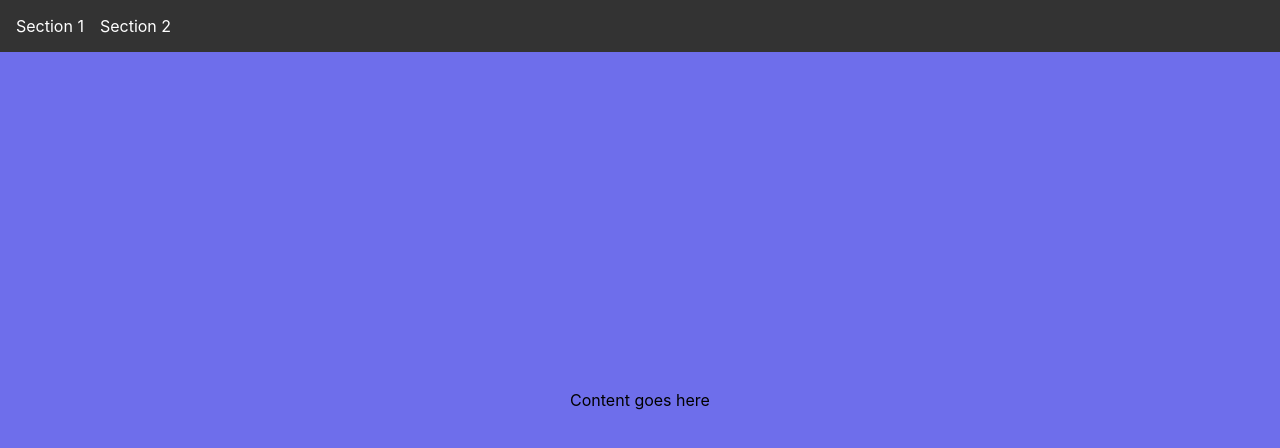
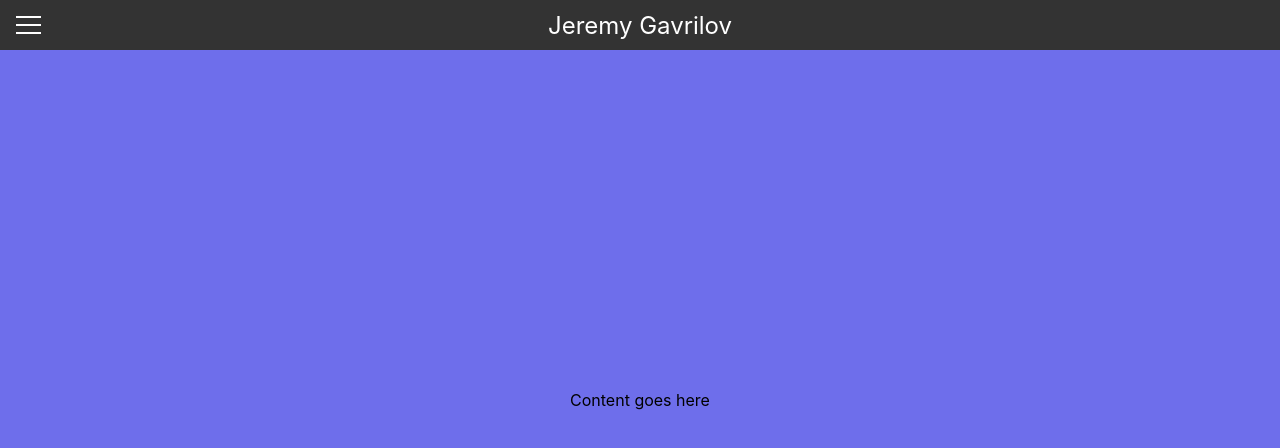
Before and after one commit to jgavrilo/Website-Template, a Next.js app: page / in a window 1280 px wide. Shown: the top 448 px of the page. Built offline with nearby package versions, Linux system fonts and the light colour scheme.

Commit message:
Navigation Update

```diff
--- a/components/Navbar.tsx
+++ b/components/Navbar.tsx
@@ -4,38 +4,65 @@
  *  It contains a navigation bar with links to scroll to different sections of the page.
  *
  */
-import React from 'react';
-import styles from '../styles/components/Navbar.module.css';
+import React, { useState, useEffect, useRef } from "react";
+import styles from "../styles/components/Navbar.module.css";
 
 const Navbar: React.FC = () => {
+  const [showDropdown, setShowDropdown] = useState(false);
+  const headerRef = useRef<HTMLDivElement>(null);
+
+  useEffect(() => {
+    const handleClickOutside = (event: MouseEvent) => {
+      if (headerRef.current && !headerRef.current.contains(event.target as Node)) {
+        setShowDropdown(false);
+      }
+    };
+
+    document.addEventListener("click", handleClickOutside);
+
+    return () => {
+      document.removeEventListener("click", handleClickOutside);
+    };
+  }, []);
+
+  const toggleDropdown = () => {
+    setShowDropdown(!showDropdown);
+  };
 
   const scrollToSection = (id: string) => {
     const sectionElement = document.getElementById(id);
     if (sectionElement) {
       sectionElement.scrollIntoView({ behavior: 'smooth' });
+      setShowDropdown(false);
     }
   };
 
   return (
-        <header className={styles.header}>
-            <nav>
-                <ul className={styles.navList}>
-                    <li className={styles.navItem}>
-                        <span onClick={() =>
-                            scrollToSection('section1')}
-                            className={styles.navLink}>
-                            Section 1
+    <header className={styles.header} ref={headerRef}>
+        <div className={styles.hamburgerWrapper}>
+            <span className={styles.brand}>Jeremy Gavrilov</span>
+            <div className={styles.hamburger} onClick={toggleDropdown}>
+                <div className={styles.hamburgerLine}></div>
+                <div className={styles.hamburgerLine}></div>
+                <div className={styles.hamburgerLine}></div>
+            </div>
+        </div>
+        {showDropdown && (
+        <div className={styles.dropdownContainer}>
+            <ul className={styles.dropdownMenu}>
+                <li className={styles.navLink}>
+                    <span onClick={() => scrollToSection("section1")}>
+                        Product 1
                     </span>
                 </li>
-                    <li className={styles.navItem}>
-                        <span onClick={() =>
-                            scrollToSection('section2')}
-                            className={styles.navLink}>
-                            Section 2
+                <li className={styles.navLink}>
+                    <span onClick={() => scrollToSection("section2")}>
+                        Product 2
                     </span>
                 </li>
             </ul>
-            </nav>
+        </div>
+      )}
     </header>
   );
 };
--- a/styles/components/Navbar.module.css
+++ b/styles/components/Navbar.module.css
@@ -2,32 +2,112 @@
 .header {
   background-color: var(--navigation-bar-color);
   padding: 1rem;
+  display: flex;
+  justify-content: center;
+  align-items: center;
   position: fixed;
-  top: 0;           /* Stick the nav bar to the top of the window */
-  width: 100%;      /* Ensure the nav bar stretchs across the entire window width */
-  z-index: 100;     /* Ensure the nav bar stays on top of other elements */
+  top: 0;
+  width: 100%;
+  z-index: 100;
 }
 
-/* The .navList class styles the navigation list */
-.navList {
-  display: flex;
-  list-style: none;          /* Removes the default list style (bullets) */
-  margin: 0;                 /* Removes the default margin */
-  padding: 0;                /* Removes the default padding */
+/* The .brand class styles the brand text */
+.brand {
+  color: var(--navigation-bar-text-color);
+  font-size: 1.5rem;
+  position: absolute;
+  top: 50%;
+  left: 50%;
+  transform: translate(-50%, -50%);
 }
 
-/* The .navItem class styles each navigation item */
-.navItem {
-  margin-right: 1rem;        /* The right margin creates space between items */
+/* The .hamburgerWrapper class styles the wrapper for the hamburger icon */
+.hamburgerWrapper {
+  display: flex;
+  align-items: center;
+  justify-content: flex-start;
+  width: 100%;
+  height: 100%;
+  position: relative;
 }
 
-/* The .navLink class styles the navigation links */
-.navLink {
-  color: var(--navigation-bar-text-color);
-  text-decoration: none;      /* Removes the default link underline */
+/* The .hamburger class styles the hamburger icon */
+.hamburger {
+  display: flex;
+  flex-direction: column;
+  justify-content: space-between;
+  width: 25px;
+  height: 18px;
+  cursor: pointer;
+  margin-right: 1rem;
 }
 
-/* The .navLink:hover class styles the navigation links on hover */
-.navLink:hover {
+/* The .hamburgerLine class styles the lines of the hamburger icon */
+.hamburgerLine {
+  width: 100%;
+  height: 2px;
+  background-color: var(--navigation-bar-text-color);
+}
+
+/* The .dropdownContainer class styles the container for the dropdown menu */
+.dropdownContainer {
+  position: absolute;
+  top: 100%;
+  left: 0;
+  width: 100%;
+  animation-name: dropdownFade;
+  animation-duration: 0.5s;
+}
+
+/* The dropdownFade animation fades in and out the dropdown menu */
+@keyframes dropdownFade {
+  from { opacity: 0; }
+  to { opacity: 1; }
+}
+
+/* The .dropdownMenu class styles the dropdown menu */
+.dropdownMenu {
+  background-color: var(--navigation-bar-color);
+  display: flex;
+  flex-wrap: wrap;
+  justify-content: space-around;
+  list-style: none;
+  margin: 0;
+  padding: 0;
+}
+
+@media (max-width: 768px) {
+  /* Change flex-direction to column when screen size is less than 768px */
+  .dropdownMenu {
+    flex-direction: column;
+    align-items: center;
+    text-align: center;
+  }
+
+  /* Set width to 100% to ensure each item takes up full width */
+  .dropdownMenu li {
+    width: 100%;
+  }
+
+  /* Set margin-bottom to create space between items */
+  .dropdownMenu .navLink {
+    margin-bottom: 10px;
+  }
+}
+
+/* The .dropdownMenu li class styles each item in the dropdown menu */
+.dropdownMenu li {
+  margin: 10px;
+}
+
+/* The .dropdownMenu .navLink class styles the links in the dropdown menu */
+.dropdownMenu .navLink {
+  color: var(--navigation-bar-text-color);
+  text-decoration: none;
+  transition: color 0.3s ease;
+}
+
+/* The .dropdownMenu .navLink:hover class styles the links in the dropdown menu on hover */
+.dropdownMenu .navLink:hover {
   color: var(--navigation-bar-text-hover-color);
 }
```
Lines whose indentation alone changed are shown as unchanged.
